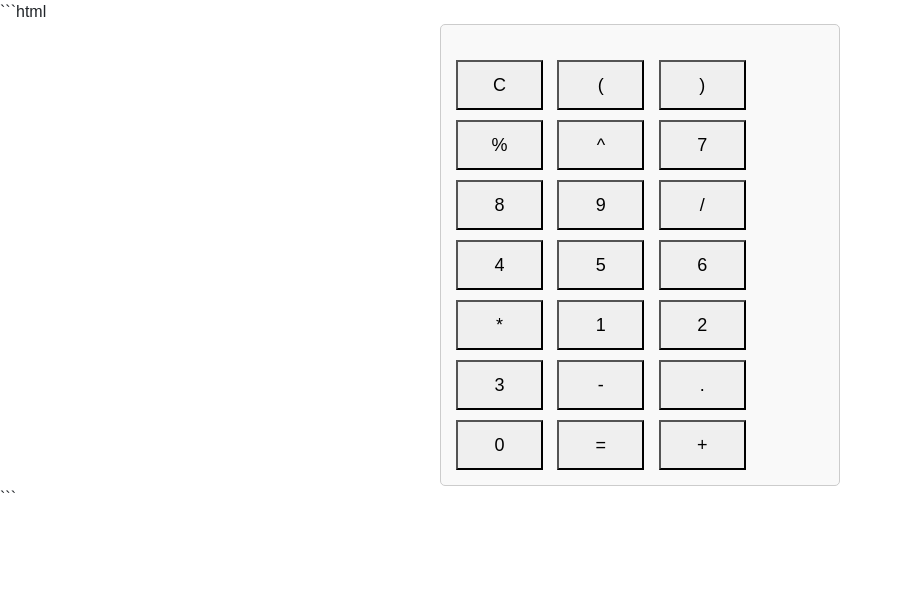
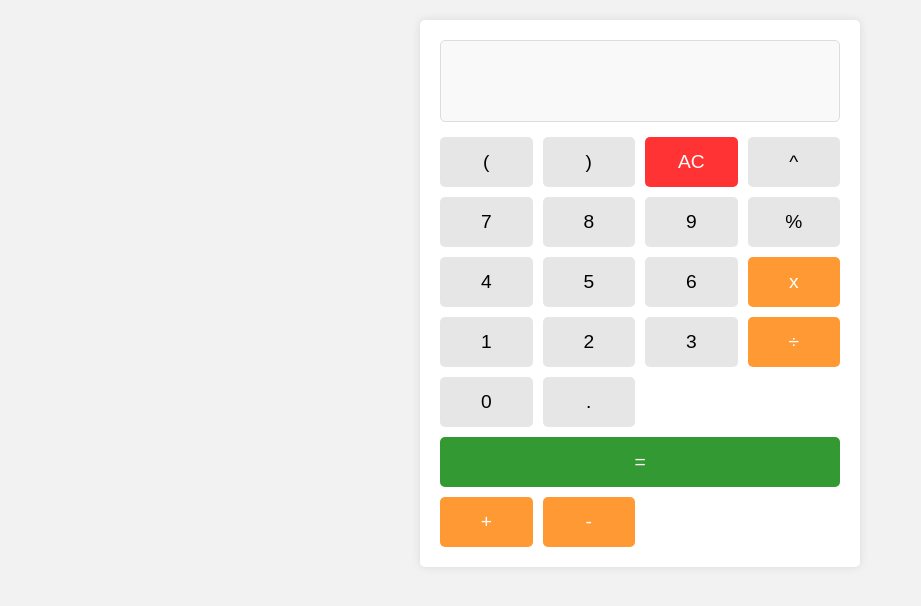
Before and after one commit to 23f2001959/Manish_Calci2-a9f414aa, a plain HTML site: page index.html in a window 1280 px wide. Shown: the whole page, without its empty margins (0-921 px from the left). Drawn offline with nearby package versions, Linux system fonts and the light colour scheme.

Commit message:
Update index.html (round 2)

````diff
--- a/index.html
+++ b/index.html
@@ -1,87 +1,130 @@
-```html
 <!DOCTYPE html>
 <html lang="en">
 <head>
 <meta charset="UTF-8">
 <meta name="viewport" content="width=device-width, initial-scale=1.0">
-<title>Calculator</title>
-<link rel="stylesheet" href="https://cdn.jsdelivr.net/npm/bootstrap/dist/css/bootstrap.min.css">
+<title>Modern Calculator</title>
+<link rel="stylesheet" href="https://cdnjs.cloudflare.com/ajax/libs/font-awesome/5.15.2/css/all.min.css">
+
 <style>
 body {
   font-family: Arial, sans-serif;
+  background-color: #f2f2f2;
+  margin: 0;
+  padding: 0;
 }
 
-    .container {
+.calculator {
+  margin: 20px auto;
   max-width: 400px;
-        margin: 0 auto;
-        padding: 10px;
-        border: 1px solid #ccc;
+  background-color: #fff;
   border-radius: 5px;
-        background-color: #f9f9f9;
+  padding: 20px;
+  box-shadow: 0 0 10px rgba(0, 0, 0, 0.1);
 }
 
-    .result {
-        font-size: 24px;
-        text-align: right;
-        margin-bottom: 10px;
-        padding: 5px;
+.display {
+  height: 60px;
+  background-color: #f9f9f9;
+  border: 1px solid #ddd;
+  border-radius: 5px;
+  padding: 10px;
+  margin-bottom: 15px;
+  font-size: 1.5em;
+}
+
+.buttons {
+  display: grid;
+  grid-template-columns: repeat(4, 1fr);
+  gap: 10px;
 }
 
 button {
-        width: 23%;
   height: 50px;
-        margin: 5px;
-        font-size: 18px;
+  border: none;
+  border-radius: 5px;
+  background-color: #e6e6e6;
+  font-size: 1.2em;
+  cursor: pointer;
+}
+
+button.operator {
+  background-color: #ff9933;
+  color: #fff;
+}
+
+button.clear {
+  background-color: #ff3333;
+  color: #fff;
+}
+
+button.equal {
+  grid-column: span 4;
+  background-color: #339933;
+  color: #fff;
 }
 </style>
 </head>
 <body>
-<div class="container">
-    <div class="result" id="result"></div>
-    <button onclick="clearScreen()">C</button>
-    <button onclick="append('(')">(</button>
-    <button onclick="append(')')">)</button>
-    <button onclick="append('%')">%</button>
-    <button onclick="append('^')">^</button>
-    <button onclick="append('7')">7</button>
-    <button onclick="append('8')">8</button>
-    <button onclick="append('9')">9</button>
-    <button onclick="append('/')">/</button>
-    <button onclick="append('4')">4</button>
-    <button onclick="append('5')">5</button>
-    <button onclick="append('6')">6</button>
-    <button onclick="append('*">*</button>
-    <button onclick="append('1')">1</button>
-    <button onclick="append('2')">2</button>
-    <button onclick="append('3')">3</button>
-    <button onclick="append('-')">-</button>
-    <button onclick="append('.')">.</button>
-    <button onclick="append('0')">0</button>
-    <button onclick="calculate()">=</button>
-    <button onclick="append('+')">+</button>
+
+<div class="calculator">
+  <div class="display">
+    <span id="history"></span><br>
+    <span id="expression"></span>
   </div>
 
-<script src="https://cdn.jsdelivr.net/npm/axios/dist/axios.min.js"></script>
+  <div class="buttons">
+    <button onclick="appendToExpression('(')" >(</button>
+    <button onclick="appendToExpression(')')" >)</button>
+    <button onclick="clearDisplay()" class="clear">AC</button>
+    <button onclick="appendToExpression('^')" >^</button>
+    <button onclick="appendToExpression('7')" >7</button>
+    <button onclick="appendToExpression('8')" >8</button>
+    <button onclick="appendToExpression('9')" >9</button>
+    <button onclick="appendToExpression('%')" >%</button>
+    <button onclick="appendToExpression('4')" >4</button>
+    <button onclick="appendToExpression('5')" >5</button>
+    <button onclick="appendToExpression('6')" >6</button>
+    <button onclick="appendToExpression('*')" class="operator">x</button>
+    <button onclick="appendToExpression('1')" >1</button>
+    <button onclick="appendToExpression('2')" >2</button>
+    <button onclick="appendToExpression('3')" >3</button>
+    <button onclick="appendToExpression('/')" class="operator">÷</button>
+    <button onclick="appendToExpression('0')" >0</button>
+    <button onclick="appendToExpression('.')" >.</button>
+    <button onclick="calculateResult()" class="equal">=</button>
+    <button onclick="appendToExpression('+')" class="operator">+</button>
+    <button onclick="appendToExpression('-')" class="operator">-</button>
+  </div>
+</div>
+
 <script>
-    function append(value) {
-        const result = document.getElementById('result');
-        result.innerHTML += value;
+let history = "";
+let expression = "";
+
+function appendToExpression(value) {
+  expression += value;
+  document.getElementById("expression").innerText = expression;
 }
 
-    function clearScreen() {
-        document.getElementById('result').innerHTML = '';
+function clearDisplay() {
+  expression = "";
+  document.getElementById("expression").innerText = "";
 }
 
-    function calculate() {
-        const expression = document.getElementById('result').innerHTML;
+function calculateResult() {
   try {
-            const result = eval(expression);
-            document.getElementById('result').innerHTML = result;
-        } catch (error) {
-            document.getElementById('result').innerHTML = 'Error';
+    let result = eval(expression);
+    history = expression + " = " + result + "<br>" + history;
+    document.getElementById("history").innerHTML = history;
+    document.getElementById("expression").innerText = result;
+    expression = result.toString();
+  } catch(error) {
+    alert("Invalid expression!");
+    clearDisplay();
   }
 }
 </script>
+
 </body>
 </html>
-```
````
Lines whose indentation alone changed are shown as unchanged.
